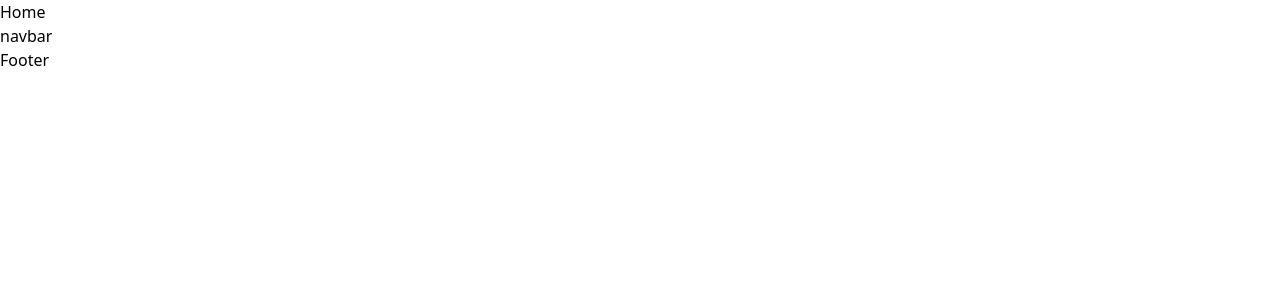
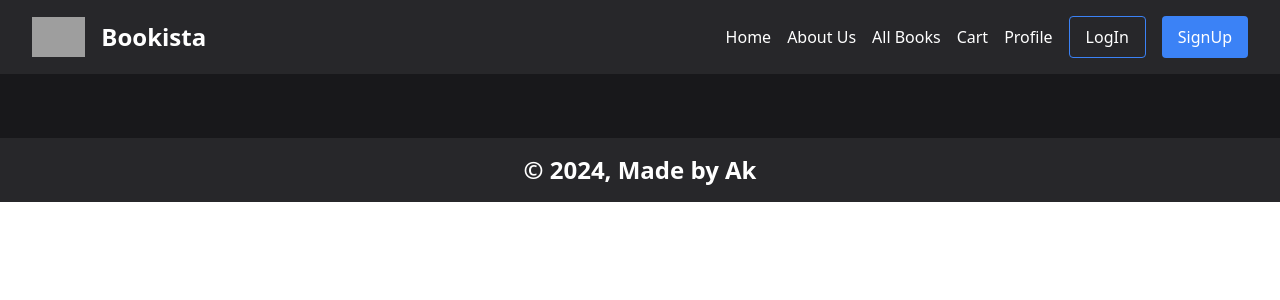
Before and after one commit to alishba29/bookstore, a React (Create React App) app in the folder frontend/: page / in a window 1280 px wide. Shown: the top 300 px of the page. Built offline with nearby package versions, Linux system fonts and the light colour scheme; grey boxes are pictures that could not be loaded.

Commit message:
hero sec left

```diff
--- a/frontend/src/App.jsx
+++ b/frontend/src/App.jsx
@@ -6,8 +6,8 @@
 const App = () => {
   return (
     <div>
+        <Navbar />
       <Home />
-      <Navbar />
       <Footer />
     </div>
   );
--- a/frontend/src/components/Footer/Footer.jsx
+++ b/frontend/src/components/Footer/Footer.jsx
@@ -1,7 +1,12 @@
 import React from "react";
 
 const Footer = () => {
-  return <div>Footer</div>;
+  return(
+  <div className="bg-zinc-800 text-white px-8 py-4 ">
+    <h1 className="text-2xl font-semibold text-center">
+      &copy; 2024, Made by Ak</h1>
+  </div>
+  );
 };
 
 export default Footer;
--- /dev/null
+++ b/frontend/src/components/Home/Hero.jsx
@@ -0,0 +1,29 @@
+import React from 'react'
+
+const Hero = () => {
+//   return (
+//     <div className="h-[75vh] flex ">
+//         <div className='w-full lg: w-3/6 flex flex-col  lg: items-start justify-center'>
+//         <h1 className="text-4xl lg:text-6xl font-semibold text-yellow-100 text-center lg:text-left">
+//         Discover Your Next Page Turner
+//             </h1>
+//             <p className='mt-4 text-xl text-zinc-300 text-center lg:text-left'>
+//             Discover Amazing Stories, Learn New Things,
+//             and Spark Your Imagination with Our Curated Collection of Books
+//             </p>
+//             <div className='mt-8'>
+//             <button className='text-yellow-100 text-xl lg:text-2xl font-semibold border border-yellow-100 px-10 py-3 hover:bg-zinc-800 rounded-full'>
+//                Discover Books
+//             </button>
+//             </div>
+
+//         </div>
+//         <div className='w-full  h-auto lg:h-[100%] flex items-center justify-center'>
+//         <img src="./hero.png" alt="hero" />
+//         </div>
+
+//         </div>
+//   );
+};
+
+export default Hero
--- a/frontend/src/components/Navbar/Navbar.jsx
+++ b/frontend/src/components/Navbar/Navbar.jsx
@@ -1,7 +1,59 @@
 import React from "react";
 
 const Navbar = () => {
-  return <div>navbar</div>;
+  const links =[
+    {
+      title:"Home",
+      link:"/"
+    },
+    {
+      title:"About Us",
+      link:"/about-us"
+    },
+    {
+      title:"All Books",
+      link:"/all-books"
+    },
+    {
+      title:"Cart",
+      link:"/cart"
+    },
+    {
+      title:"Profile",
+      link:"/profile"
+    },
+  ];
+  return (<div className="flex bg-zinc-800 text-white px-8 py-4 items-center justify-between" >
+
+    <div className="flex items-center">
+      <img className="h-10 me-4"
+      src="https://cdn-icons-png.flaticon.com/128/10433/10433049.png"
+      alt="logo" />
+      <h1 className="text-2xl font-semibold">Bookista</h1>
+      </div>
+    <div className="nav-links-bookista flex items-center gap-4">
+      <div className="flex gap-4">
+      {links.map((items,i)=>(
+      <div
+      className= "hover:text-blue-500 transition-all duration-300"
+      key={i}
+      >
+        {items.title}{" "}
+      </div>
+    ))}
+      </div>
+
+      <div className="flex gap-4 ">
+        <button className="px-4 py-2 border border-blue-500 rounded hover:bg-white hover:text-zinc-800 transition-all duration-300">
+          LogIn
+          </button>
+        <button className="px-4 py-2 bg-blue-500 rounded hover:bg-white hover:text-zinc-800 transition-all duration-300">
+          SignUp
+          </button>
+      </div>
+    </div>
+    </div>
+);
 };
 
 export default Navbar;
--- a/frontend/src/pages/Home.jsx
+++ b/frontend/src/pages/Home.jsx
@@ -1,9 +1,10 @@
 import React from 'react'
-
+import Hero from "../components/Home/Hero"
 const Home = () => {
   return (
-    <div>
-        Home
+    <div className='bg-zinc-900 text-white px-10 py-8'>
+        <Hero/>
+
         </div>
   )
 }
```
Also changed, not shown: frontend/public/hero.png (added).
